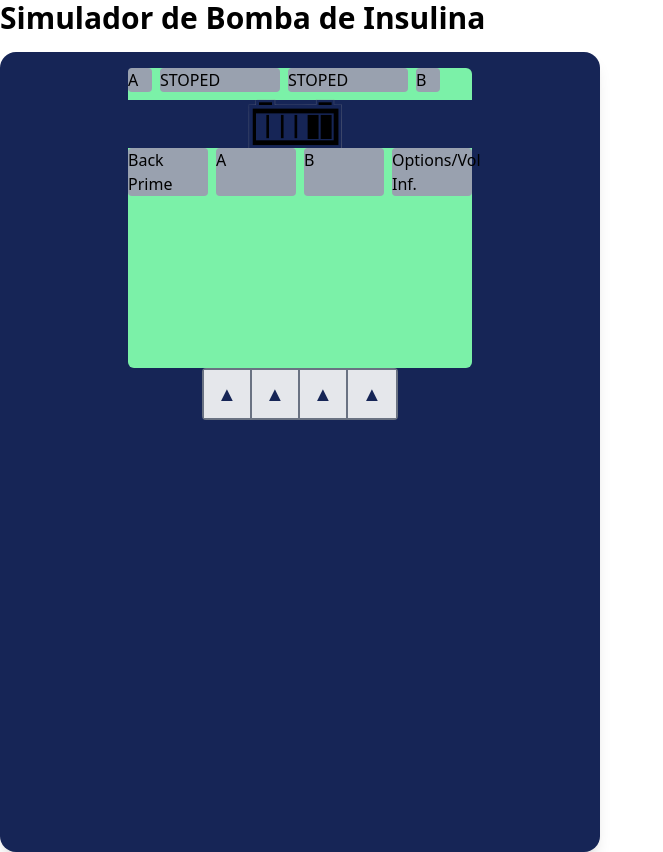
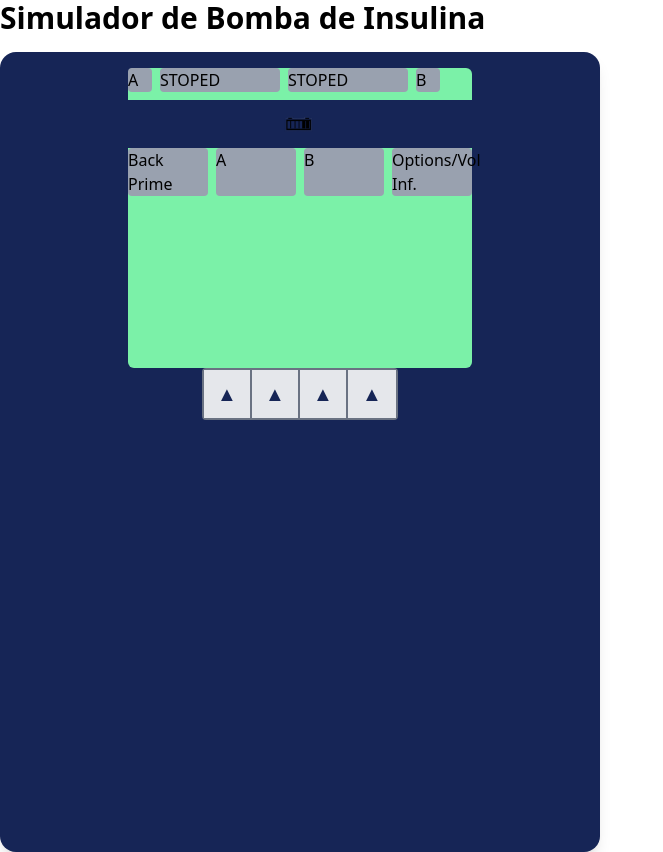
Before and after one commit to vpeinado263/simulador-bomba-insulina, a Next.js app in the folder frontend/: page / in a window 1280 px wide. Shown: the whole page, without its empty margins (0-663 px from the left). Built offline with nearby package versions, Linux system fonts and the light colour scheme.

Commit message:
Editar tamaño de archivo svg

```diff
--- a/frontend/src/components/atoms/Indicadores/BatteryCapacitySymbol.jsx
+++ b/frontend/src/components/atoms/Indicadores/BatteryCapacitySymbol.jsx
@@ -3,7 +3,7 @@ const BatteryCapacitySymbol = () => {
     return (
       <div className="flex items-center gap-2">
         <div className="flex items-center gap-5">
-        <img src="/batery.svg" alt="Charge Indicator" width={140} height={96} />
+        <img src="/batery.svg" alt="Charge Indicator" width={40} height={96} />
       </div>
       </div>
     );
```
